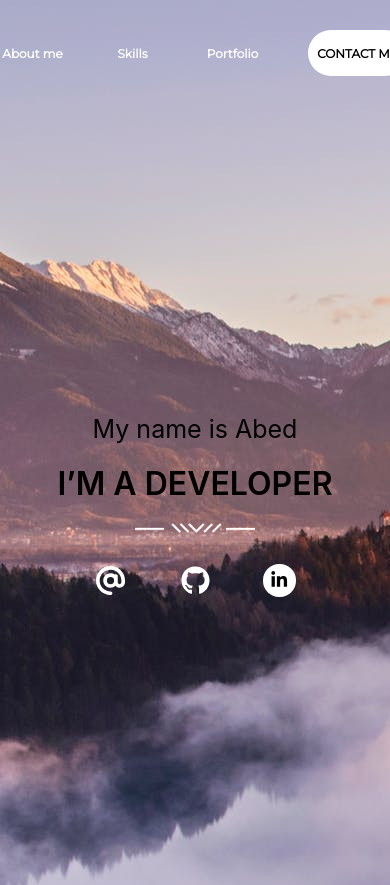
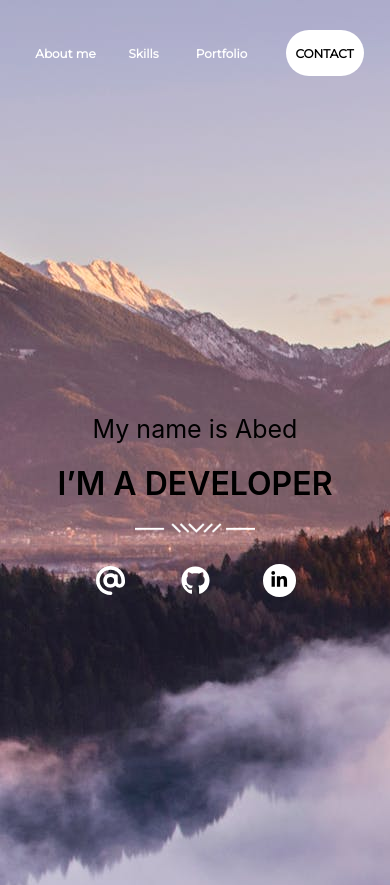
Before and after one commit to hiabed/Portfolio, a React (Vite) app: page / in a window 390 px wide. Shown: the top 885 px of the page. Built offline with nearby package versions, Linux system fonts and the light colour scheme.

Commit message:
responsive ongoing

```diff
--- a/src/App.css
+++ b/src/App.css
@@ -100,7 +100,7 @@ body {
 
 @media (max-width: 778px) {
   .nav {
-    width: 100px !important;
+    width: 20% !important;
     font-size: 12px !important;
   }
 }
--- a/src/App.jsx
+++ b/src/App.jsx
@@ -65,7 +65,7 @@ function App() {
           <a className='nav' href="#About">About me</a>
           <a className='nav' href="#Skills">Skills</a>
           <a className='nav' href="#Portfolio" style={{marginRight: 25}}>Portfolio</a>
-          <a className='nav' href="#Contact" style={contact}>CONTACT ME</a>
+          <a className='nav' href="#Contact" style={contact}>CONTACT</a>
       </div>
       <div className='main' id="main" style={mainStyle}>
         <div className="myPicture" style={myPic}>
```
